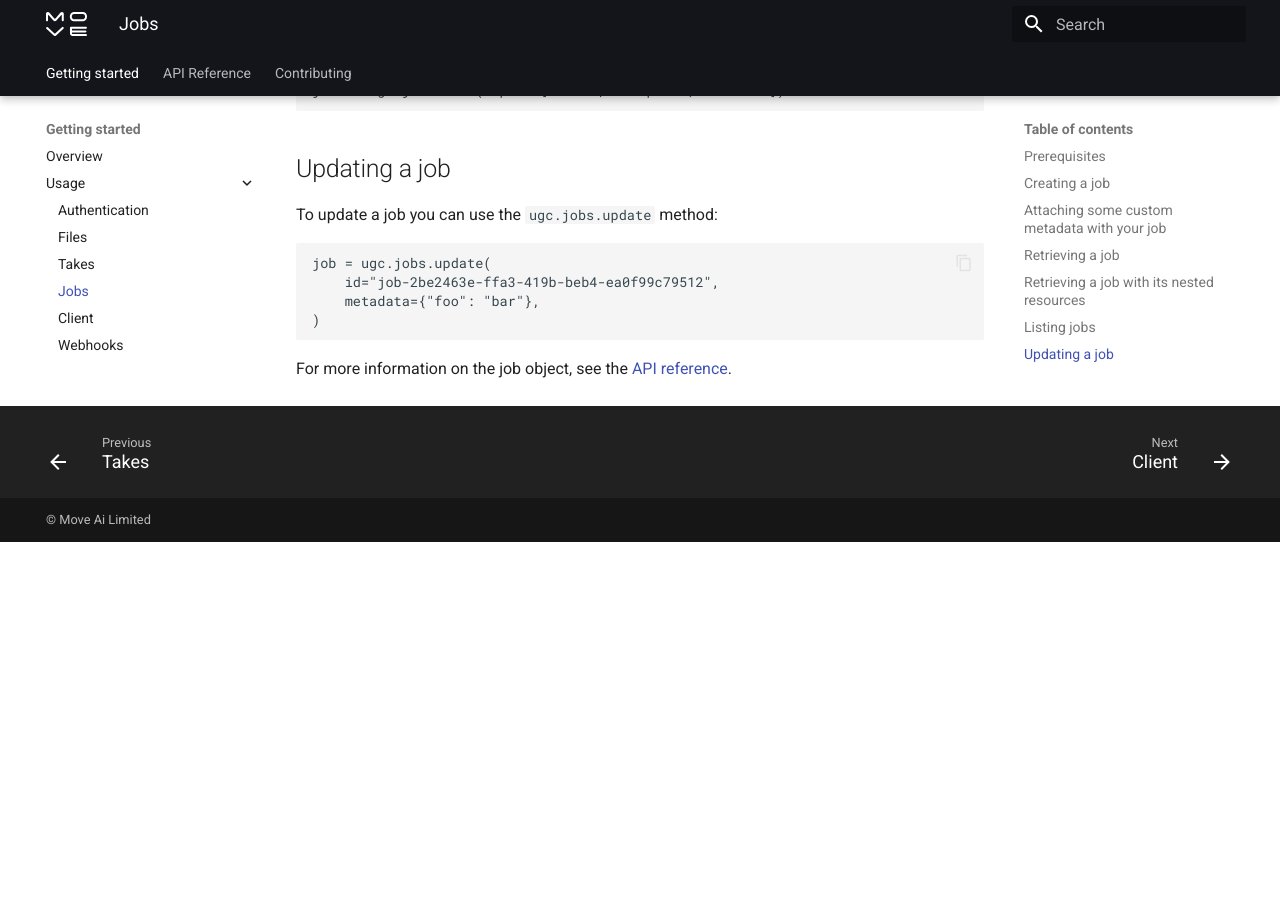
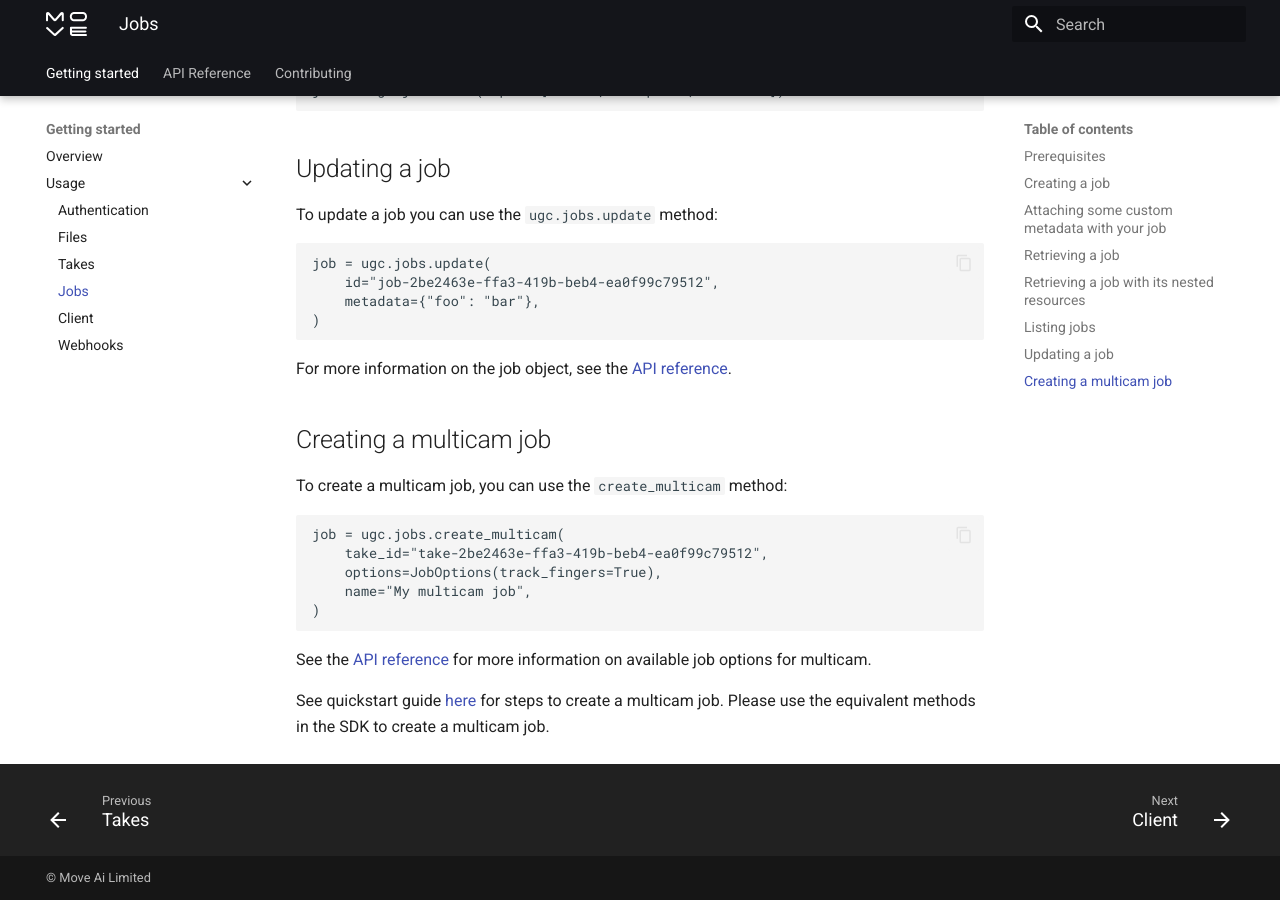
Before and after one commit to move-ai/move-ugc-python, an MkDocs documentation site: the page built from docs/getting-started/usage/job.md, in a window 1280 px wide and 900 px high, scrolled down 1594 px. Built offline with MkDocs 1.6.1 and Material for MkDocs 9.7.7, drawn with Linux system fonts in a browser that asks for light colours; the version menu is left out; before the commit the page ends 2136 px from its top, so only the background shows below that.

Commit message:
feat: IST-2058 - Update docs and uncomment pypi publish action

````diff
--- a/docs/getting-started/usage/job.md
+++ b/docs/getting-started/usage/job.md
@@ -74,3 +74,20 @@
 ```
 
 For more information on the job object, see the [API reference](/move-ugc-python/latest/api-reference/schemas/job/).
+
+
+## Creating a multicam job
+
+To create a multicam job, you can use the `create_multicam` method:
+
+```python
+job = ugc.jobs.create_multicam(
+    take_id="take-2be2463e-ffa3-419b-beb4-ea0f99c79512",
+    options=JobOptions(track_fingers=True),
+    name="My multicam job",
+)
+```
+
+See the [API reference](/move-ugc-python/latest/api-reference/services/job/#move_ugc.schemas.job.JobOptions) for more information on available job options for multicam.
+
+See quickstart guide [here](https://move-ai.github.io/move-ugc-api/getting-started/multicam/quickstart/) for steps to create a multicam job. Please use the equivalent methods in the SDK to create a multicam job.
--- a/mkdocs.yml
+++ b/mkdocs.yml
@@ -33,6 +33,7 @@
         - Files: "api-reference/services/file.md"
         - Takes: "api-reference/services/take.md"
         - Jobs: "api-reference/services/job.md"
+        - Volumes: "api-reference/services/volume.md"
         - Client: "api-reference/services/client.md"
         - Webhooks: "api-reference/services/webhooks.md"
       - Schemas:
@@ -40,6 +41,8 @@
         - Client: "api-reference/schemas/client.md"
         - Take: "api-reference/schemas/take.md"
         - Job: "api-reference/schemas/job.md"
+        - Sources: "api-reference/schemas/sources.md"
+        - Volume: "api-reference/schemas/volumes.md"
         - Commons: "api-reference/schemas/commons.md"
         - Webhooks: "api-reference/schemas/webhooks.md"
   - "Contributing": "contributing.md"
````
Also changed, not shown: docs/api-reference/schemas/job.md (+2 -0 lines), docs/api-reference/schemas/sources.md (added, +45 -0 lines), docs/api-reference/services/job.md (+2 -0 lines), docs/api-reference/services/take.md (+2 -1 lines), docs/api-reference/services/volume.md (+1 -1 lines), 2 other files.
